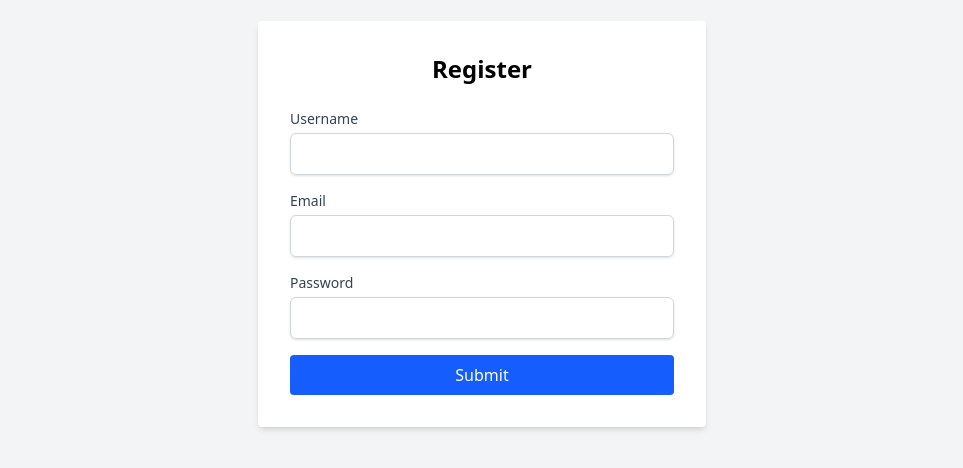
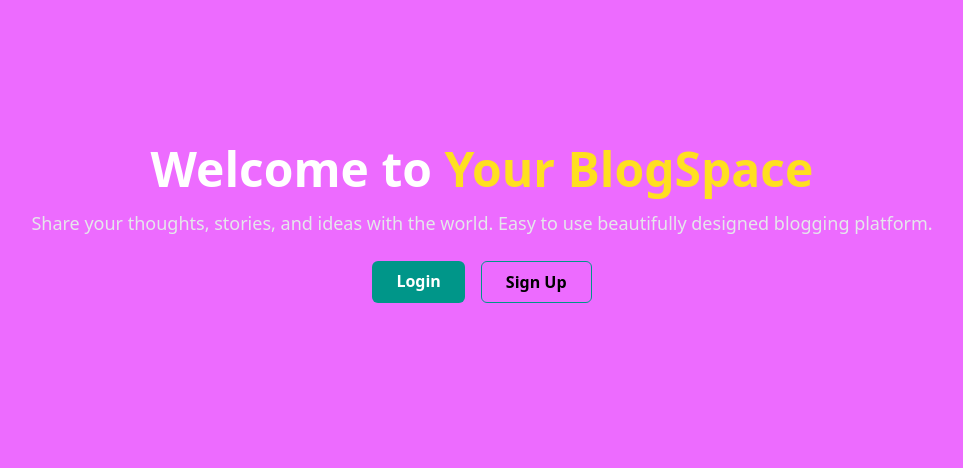
Before and after one commit to Shhristii/Blog-Management-, a React (Vite) app: page / in a window 1280 px wide. Shown: the part 176-644 px from the top of the page, without its empty margins (158-1121 px from the left). Built offline with nearby package versions, Linux system fonts and the light colour scheme.

Commit message:
Add LandingPage component with welcome message and navigation links

```diff
--- /dev/null
+++ b/lib/isAuth.jsx
@@ -0,0 +1,10 @@
+const isAuth = () => {
+  const token = localStorage.getItem("token");
+  if (token) {
+    return true;
+  } else {
+    return false;
+  }
+};
+
+export default isAuth;
--- a/src/App.jsx
+++ b/src/App.jsx
@@ -3,12 +3,14 @@ import { Route, Routes } from "react-router";
 import Register from "./pages/Register";
 import Login from "./pages/Login";
 import Home from "./pages/Home";
+import LandingPage from "./pages/LandingPage";
 
 const App = () => {
   return (
     <>
       <Routes>
-        <Route path="/" element={<Register />} />
+        <Route path="/" element={<LandingPage />} />
+        <Route path="/signup" element={<Register />} />
         <Route path="/login" element={<Login />} />
         <Route path="/home" element={<Home />} />
       </Routes>
--- a/src/pages/Home.jsx
+++ b/src/pages/Home.jsx
@@ -1,7 +1,11 @@
-import React from "react";
+import React from 'react'
 
 const Home = () => {
-  return <div>Home</div>;
-};
+  return (
+    <div>
 
-export default Home;
+    </div>
+  )
+}
+
+export default Home
--- /dev/null
+++ b/src/pages/LandingPage.jsx
@@ -0,0 +1,40 @@
+import React from "react";
+import { Link } from "react-router-dom";
+
+const LandingPage = () => {
+  return (
+    <div
+      className="min-h-screen bg-fuchsia-400 bg-cover bg-center flex flex-col items-center justify-center px-4"
+      //   style={{
+      //     backgroundImage: "url('/background.jpg')",
+      //     backdropFilter: "blur",
+      //   }}
+    >
+      <div className=" bg-opacity-40 p-8 rounded-lg text-center">
+        <h1 className="text-4xl md:text-5xl font-bold text-white mb-4">
+          Welcome to <span className="text-yellow-300">Your BlogSpace</span>
+        </h1>
+        <p className="text-lg text-gray-200 mb-6">
+          Share your thoughts, stories, and ideas with the world. Easy to use
+          beautifully designed blogging platform.
+        </p>
+        <div className="flex justify-center gap-4">
+          <Link
+            to="/login"
+            className="px-6 py-2 bg-teal-600 text-white rounded-md font-semibold hover:bg-blue-700"
+          >
+            Login
+          </Link>
+          <Link
+            to="/signup"
+            className="px-6  py-2 border border-teal-600 text-black-600  rounded-md font-semibold hover:bg-teal-50"
+          >
+            Sign Up
+          </Link>
+        </div>
+      </div>
+    </div>
+  );
+};
+
+export default LandingPage;
```
Also changed, not shown: components/MobileNav.jsx (added), components/Navbar.jsx (added), components/Navitems.jsx (added), public/background.jpg (added).
